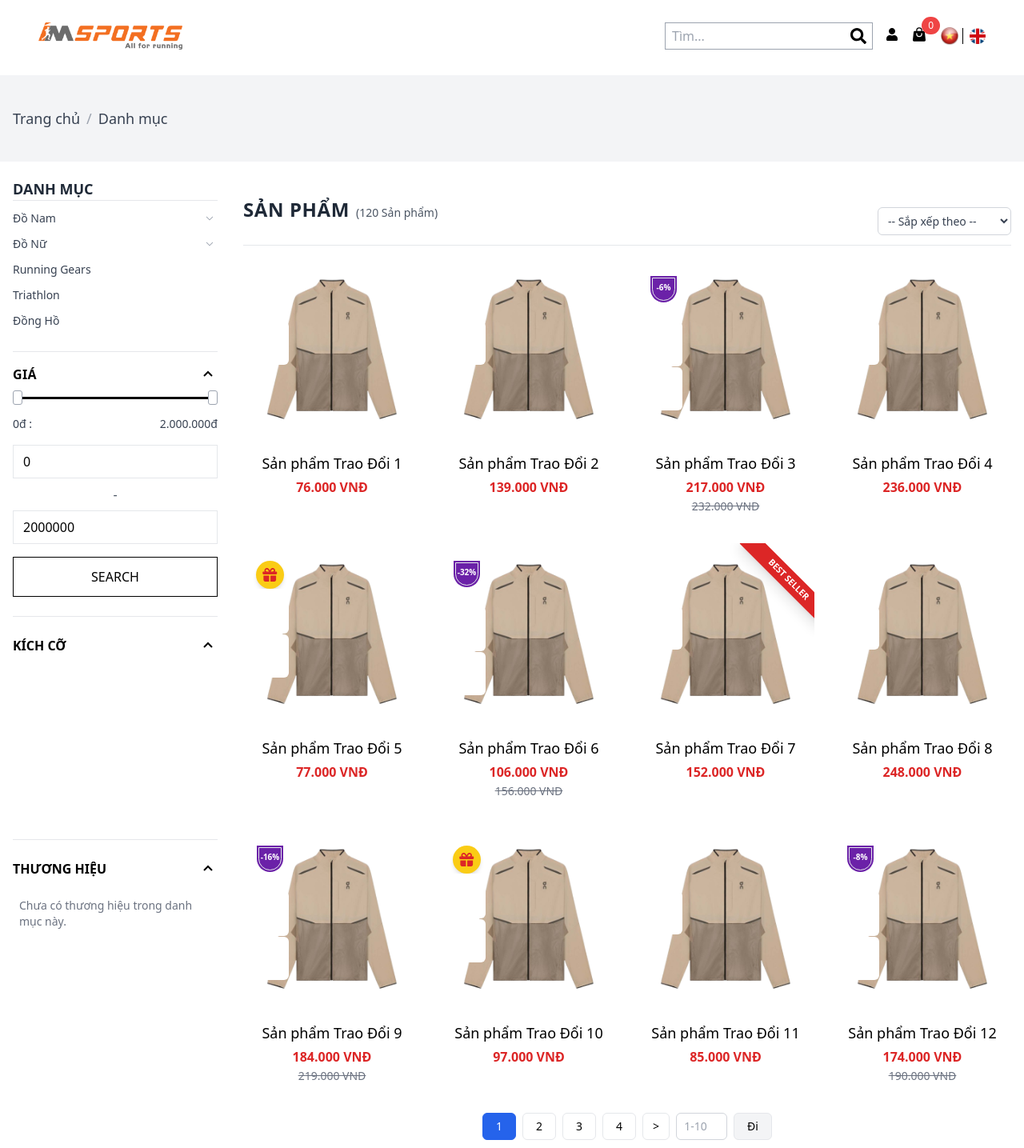
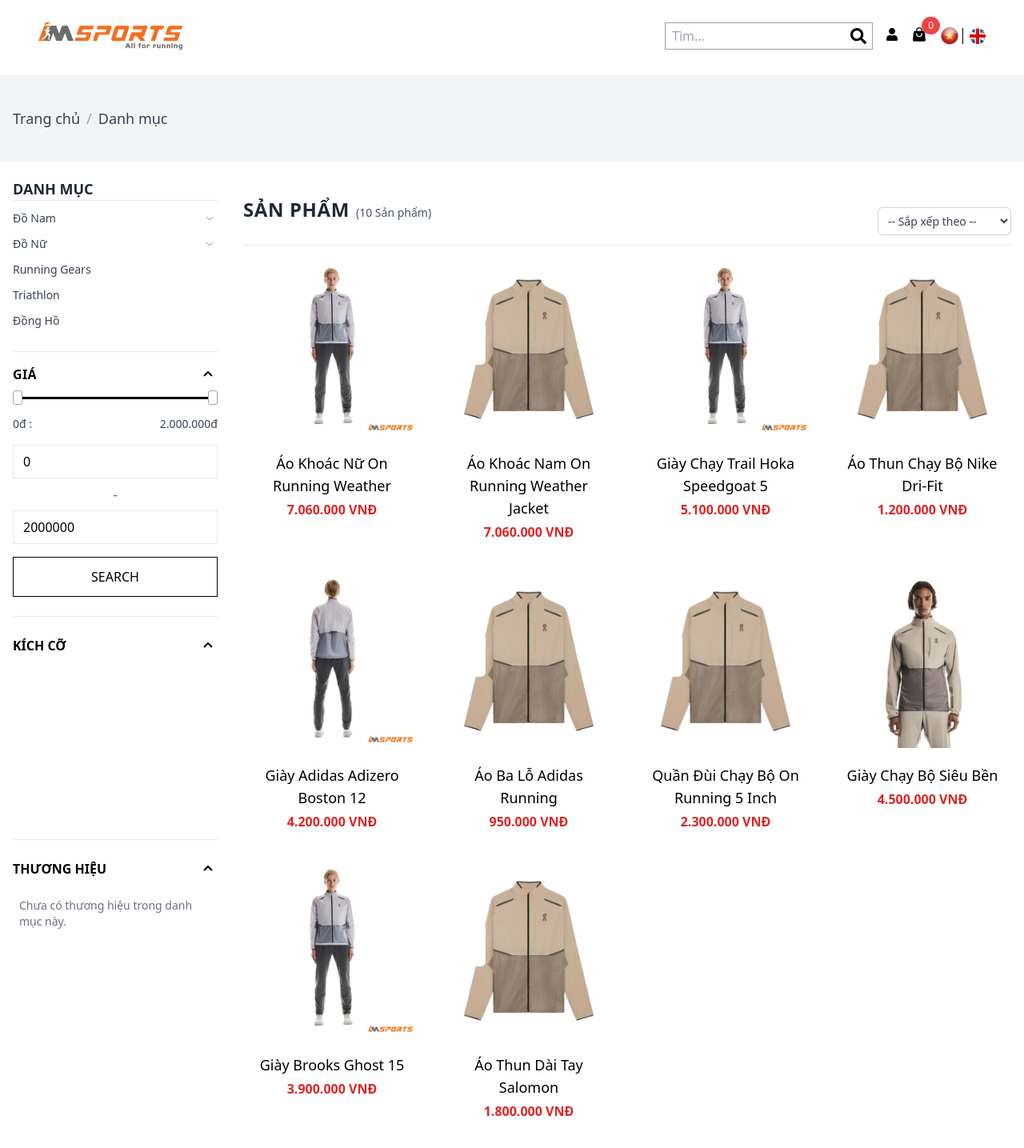
Before and after one commit to nguyenhoaiquoc/chuyende1, a React (Vite) app: page /Detail in a window 1280 px wide. Shown: the top 1435 px of the page at 80% size. Built offline with nearby package versions, Linux system fonts and the light colour scheme.

Commit message:
Cập nhật code của Quy

```diff
--- a/src/components/Gird.jsx
+++ b/src/components/Gird.jsx
@@ -1,319 +1,248 @@
-import React, { useState, useMemo } from 'react';
-import { Link } from 'react-router-dom';
-// Giả định bạn đã có các assets này
+import React, { useState, useMemo } from "react";
+import { Link } from "react-router-dom";
+import { FontAwesomeIcon } from "@fortawesome/react-fontawesome";
+import { faEye, faMagnifyingGlass } from "@fortawesome/free-solid-svg-icons";
+
+// Assets
 import Ao from "../assets/Aoremove.png";
 import sanPham2 from "../assets/sanpham2.jpg";
+import sanPham2Load from "../assets/sanpham2Load.jpg";
+import mauAnh from "../assets/mauAnh.png";
+
+// Components
 import GridHeader from "./GridHeader";
-// Font Awesome Icons
-import { FontAwesomeIcon } from '@fortawesome/react-fontawesome';
-// Sử dụng faXmark (icon X) thay vì faTimes (đã cũ)
-import { faEye, faMagnifyingGlass, faGift, faStar, faXmark } from '@fortawesome/free-solid-svg-icons';
+import ProductPopup from "./ProductPopup";
 
-// ✅ BƯỚC 1: IMPORT COMPONENT POPUP CỦA BẠN
-// (Sửa tên thành ProductPopup (số ít) để khớp với file của bạn)
-import ProductPopup from './ProductPopup';
+export default function Grid() {
+  const [currentPage, setCurrentPage] = useState(1);
+  const [quickViewProduct, setQuickViewProduct] = useState(null);
+  const ITEMS_PER_PAGE = 12;
 
-// =========================================================================
-// 1. PRODUCT CARD (Giữ nguyên logic Link)
-// =========================================================================
+  // Dữ liệu sản phẩm
+  const products = [
+    {
+      id: "SP002",
+      name: "Áo Khoác Nữ On Running Weather",
+      price: 7060000,
+      imgMain: sanPham2,
+      imgHover: sanPham2Load,
+      sale: "20%",
+      sizes: ["S", "M", "L", "XL"],
+    },
+    {
+      id: "1ME1031315",
+      name: "Áo Khoác Nam On Running Weather Jacket",
+      price: 7060000,
+      imgMain: Ao,
+      imgHover: mauAnh,
+      sale: "20%",
+      sizes: ["S", "M", "L", "XL"],
+    },
+    {
+      id: "GIAY-HOKA-002",
+      name: "Giày Chạy Trail Hoka Speedgoat 5",
+      price: 5100000,
+      imgMain: sanPham2,
+      imgHover: sanPham2Load,
+      sale: "",
+      sizes: ["S", "M", "L", "XL"],
+    },
+    {
+      id: "AO-NIKE-003",
+      name: "Áo Thun Chạy Bộ Nike Dri-Fit",
+      price: 1200000,
+      imgMain: Ao,
+      imgHover: mauAnh,
+      sale: "25%",
+      sizes: ["S", "M", "L", "XL"],
+    },
+    {
+      id: "GIAY-ADI-003",
+      name: "Giày Adidas Adizero Boston 12",
+      price: 4200000,
+      imgMain: sanPham2Load,
+      imgHover: sanPham2,
+      sale: "",
+      sizes: ["S", "M", "L", "XL"],
+    },
+    {
+      id: "AO-ADIDAS-004",
+      name: "Áo Ba Lỗ Adidas Running",
+      price: 950000,
+      imgMain: Ao,
+      imgHover: mauAnh,
+      sale: "",
+      sizes: ["S", "M", "L", "XL"],
+    },
+    {
+      id: "QUAN-ON-001",
+      name: "Quần Đùi Chạy Bộ On Running 5 Inch",
+      price: 2300000,
+      imgMain: Ao,
+      imgHover: mauAnh,
+      sale: "",
+      sizes: ["S", "M", "L", "XL"],
+    },
+    {
+      id: "SP003",
+      name: "Giày Chạy Bộ Siêu Bền",
+      price: 4500000,
+      imgMain: mauAnh,
+      imgHover: Ao,
+      sale: "10%",
+      sizes: ["S", "M", "L", "XL"],
+    },
+    {
+      id: "GIAY-BROOKS-005",
+      name: "Giày Brooks Ghost 15",
+      price: 3900000,
+      imgMain: sanPham2,
+      imgHover: mauAnh,
+      sale: "10%",
+      sizes: ["S", "M", "L", "XL"],
+    },
+    {
+      id: "AO-SALOMON-006",
+      name: "Áo Thun Dài Tay Salomon",
+      price: 1800000,
+      imgMain: Ao,
+      imgHover: mauAnh,
+      sale: "15%",
+      sizes: ["S", "M", "L", "XL"],
+    },
+  ];
 
-const ProductCard = ({ product, onQuickView }) => {
-  const discountPercent = product.oldPrice
-    ? Math.round(((product.oldPrice - product.price) / product.oldPrice) * 100)
-    : 0;
+  const TOTAL_PAGES = Math.ceil(products.length / ITEMS_PER_PAGE);
 
-  const formatPrice = (price, includeCurrency = true) => {
-    const formatted = price.toLocaleString('vi-VN');
-    return includeCurrency ? formatted + ' VNĐ' : formatted;
+  // Phân trang
+  const paginatedProducts = useMemo(() => {
+    const start = (currentPage - 1) * ITEMS_PER_PAGE;
+    return products.slice(start, start + ITEMS_PER_PAGE);
+  }, [products, currentPage]);
+
+  // Format giá
+  const formatPrice = (price) =>
+    price.toLocaleString("vi-VN") + " VNĐ";
+
+  // Xem nhanh
+  const handleQuickView = (product) => setQuickViewProduct(product);
+  const handleCloseQuickView = () => setQuickViewProduct(null);
+
+  // Chuyển trang
+  const handlePageChange = (newPage) => {
+    if (newPage >= 1 && newPage <= TOTAL_PAGES) {
+      setCurrentPage(newPage);
+      window.scrollTo({ top: 0, behavior: "smooth" });
+    }
   };
 
   return (
+    <div className="container mx-auto py-5">
+      <GridHeader totalProducts={products.length} />
+
+      <div className="grid grid-cols-2 lg:grid-cols-4 gap-6 mt-4">
+        {paginatedProducts.map((p) => (
           <Link
-      to="/Detail"
-      state={{ product: product }}
+            key={p.id}
+            to={`/product/${p.id}`}
+            state={{ product: p }}
             className="group relative block rounded-lg overflow-hidden text-center bg-white transform transition-all duration-300 hover:shadow-xl"
           >
             <div className="relative group">
-
               <div className="w-full h-full aspect-square overflow-hidden relative">
                 <img
-            src={product.imgHover}
-            alt={product.name}
+                  src={p.imgHover}
+                  alt={p.name}
                   className="object-cover w-full h-full absolute -translate-x-full group-hover:translate-x-0 transition-transform duration-500 ease-in-out z-10"
                 />
                 <img
-            src={product.imgMain}
-            alt={product.name}
+                  src={p.imgMain}
+                  alt={p.name}
                   className="object-cover w-full h-full group-hover:scale-0 transition-transform duration-500 ease-in-out delay-350 relative z-20"
                 />
               </div>
 
+              {/* Icon xem nhanh và chi tiết */}
               <div className="absolute top-[10%] left-[10px] z-30 flex flex-col items-center">
-
-          {product.oldPrice && product.oldPrice > product.price && (
-            <div className="relative flex items-center justify-center pb-1 bg-purple-800 text-white text-[10px] font-bold mb-6 rounded-b-full z-30 w-[33px] h-[33px] before:content-[''] before:absolute before:inset-0.5 before:border before:z-0 before:rounded-b-full">
-              -{discountPercent}%
-            </div>
-          )}
-          {product.isGift && (
-            <div className="flex items-center justify-center bg-yellow-400 text-white w-[35px] h-[35px] rounded-full shadow-md">
-              <FontAwesomeIcon icon={faGift} className="text-red-600 text-lg" />
-            </div>
-          )}
-
-          {product.isBestseller && (
-            <div className="absolute top-[12px] left-[105px] z-20 w-[150px] text-center
-                  bg-red-600 text-white text-[11px] font-bold uppercase
-                  py-[3px] rotate-45 shadow-lg">
-              Best Seller
-            </div>
-          )}
-
-          {/* Link Xem nhanh (Kính lúp) */}
+                {/* Xem nhanh */}
                 <div className="relative group/zoom">
-            {/* Link Xem nhanh (Kính lúp) */}
-            <Link
+                  <button
                     onClick={(e) => {
-                e.stopPropagation(); // Ngăn cả thẻ Link cha
                       e.preventDefault();
-                onQuickView(product); // Gọi hàm onQuickView
+                      e.stopPropagation();
+                      handleQuickView(p);
                     }}
                     className="hover:bg-purple-800 bg-white p-4 rounded-md mb-4 hover:text-white z-10 transition-colors duration-300 hidden md:block"
                   >
-              <FontAwesomeIcon icon={faMagnifyingGlass} className="text-[12px] opacity-0 group-hover:opacity-100 duration-500 ease-in-out transition-opacity" />
-            </Link>
-            {/* Tooltip "Xem nhanh" */}
+                    <FontAwesomeIcon
+                      icon={faMagnifyingGlass}
+                      className="text-[12px] opacity-0 group-hover:opacity-100 duration-500 ease-in-out transition-opacity"
+                    />
+                  </button>
                   <span className="absolute left-full top-1/2 -translate-y-1/2 ml-2 bg-gray-800 text-white text-xs px-2 py-1 rounded-md opacity-0 group-hover/zoom:opacity-100 transition-opacity duration-300 whitespace-nowrap pointer-events-none z-40">
                     Xem nhanh
                   </span>
                 </div>
-          {/* Link Xem chi tiết (Mắt) */}
+
+                {/* Xem chi tiết */}
                 <div className="relative group/eye">
-            {/* Link Xem chi tiết (Mắt) */}
                   <Link
-              to="/Detail"
-              state={{ product: product }}
-              onClick={(e) => e.stopPropagation()} // Ngăn thẻ Link cha
+                    to={`/product/${p.id}`}
+                    state={{ product: p }}
+                    onClick={(e) => e.stopPropagation()}
                     className="bg-white hover:bg-purple-800 p-4 rounded-md hover:text-white z-10 transition-colors duration-300"
                   >
-              <FontAwesomeIcon icon={faEye} className="text-[12px] opacity-0 group-hover:opacity-100 duration-500 ease-in-out transition-opacity" />
+                    <FontAwesomeIcon
+                      icon={faEye}
+                      className="text-[12px] opacity-0 group-hover:opacity-100 duration-500 ease-in-out transition-opacity"
+                    />
                   </Link>
-            {/* Tooltip "Xem chi tiết" */}
                   <span className="absolute left-full top-1/2 -translate-y-1/2 ml-2 bg-gray-800 text-white text-xs px-2 py-1 rounded-md opacity-0 group-hover/eye:opacity-100 transition-opacity duration-300 whitespace-nowrap pointer-events-none z-40">
                     Xem chi tiết
                   </span>
                 </div>
               </div>
             </div>
+
             {/* Thông tin sản phẩm */}
             <div className="mt-2 p-3 text-center">
-        <div className="font-medium text-[14px] md:text-lg">
-          {product.name}
-        </div>
+              <div className="font-medium text-[14px] md:text-lg">{p.name}</div>
               <div className="flex flex-col items-center mt-1">
                 <div className="text-red-600 font-bold text-base">
-            {formatPrice(product.price)}
+                  {formatPrice(p.price)}
                 </div>
-          {product.oldPrice && product.oldPrice > product.price && (
+                {p.oldPrice && (
                   <div className="text-gray-500 text-sm line-through mt-0.5">
-              {formatPrice(product.oldPrice, true)}
+                    {formatPrice(p.oldPrice)}
                   </div>
                 )}
               </div>
             </div>
           </Link>
-  );
-};
+        ))}
+      </div>
 
-
-// =========================================================================
-// 2. PHÂN TRANG (Giữ nguyên)
-// =========================================================================
-
-const Pagination = ({ currentPage, totalPages, onPageChange }) => {
-  // ... (Logic phân trang giữ nguyên) ...
-  const [jumpPageInput, setJumpPageInput] = useState("");
-
-  const pageNumbers = useMemo(() => {
-    if (totalPages <= 4) {
-      return [...Array(totalPages).keys()].map((i) => i + 1);
-    }
-    let startPage = 1;
-    if (currentPage <= 2) startPage = 1;
-    else if (currentPage >= totalPages - 1) startPage = totalPages - 3;
-    else startPage = currentPage - 1;
-    return [startPage, startPage + 1, startPage + 2, startPage + 3];
-  }, [currentPage, totalPages]);
-
-  const handleJumpToPage = () => {
-    const page = parseInt(jumpPageInput, 10);
-    if (page >= 1 && page <= totalPages) {
-      onPageChange(page);
-      setJumpPageInput("");
-      window.scrollTo({ top: 0, behavior: "smooth" });
-    } else {
-      alert(`Vui lòng nhập số trang hợp lệ (1 - ${totalPages})`);
-    }
-  };
-
-  const handleJumpOnEnter = (e) => {
-    if (e.key === "Enter") handleJumpToPage();
-  };
-
-  if (totalPages <= 1) return null;
-
-  return (
-    <nav
-      className="flex flex-wrap justify-center items-center gap-2 mt-6 px-4"
-      aria-label="Pagination"
-    >
-      {currentPage > 1 && (
+      {/* Phân trang */}
+      <div className="flex justify-center mt-6 gap-2">
+        {Array.from({ length: TOTAL_PAGES }, (_, i) => (
           <button
-          onClick={() => onPageChange(currentPage - 1)}
-          className="px-3 py-1.5 border rounded-md text-sm font-medium hover:bg-gray-100"
-        >
-          &lt;
-        </button>
-      )}
-
-      {pageNumbers.map((page) => (
-        <button
-          key={page}
-          onClick={() => onPageChange(page)}
-          disabled={page === currentPage}
-          className={`px-4 py-1.5 border rounded-md text-sm font-medium transition-all duration-150 ${page === currentPage
-            ? "bg-blue-600 text-white border-blue-600 cursor-not-allowed"
+            key={i}
+            onClick={() => handlePageChange(i + 1)}
+            className={`px-4 py-1.5 border rounded-md text-sm font-medium ${
+              currentPage === i + 1
+                ? "bg-blue-600 text-white border-blue-600"
                 : "hover:bg-gray-100"
             }`}
           >
-          {page}
+            {i + 1}
           </button>
-      ))}
-
-      {currentPage < totalPages && (
-        <button
-          onClick={() => onPageChange(currentPage + 1)}
-          className="px-3 py-1.5 border rounded-md text-sm font-medium hover:bg-gray-100"
-        >
-          &gt;
-        </button>
-      )}
-
-      <input
-        type="number"
-        value={jumpPageInput}
-        onChange={(e) => setJumpPageInput(e.target.value)}
-        onKeyDown={handleJumpOnEnter}
-        className="w-16 border border-gray-300 rounded-md px-2 py-1.5 text-sm focus:outline-none focus:ring-2 focus:ring-blue-500 text-center"
-        placeholder={`1-${totalPages}`}
-        min="1"
-        max={totalPages}
-      />
-      <button
-        onClick={handleJumpToPage}
-        className="px-4 py-1.5 border rounded-md text-sm font-medium bg-gray-100 hover:bg-gray-200"
-      >
-        Đi
-      </button>
-    </nav>
-
-  );
-};
-
-// =========================================================================
-// 3. GRID MAIN COMPONENT (Cập nhật logic Popup)
-// =========================================================================
-
-export default function Grid() {
-  const [currentPage, setCurrentPage] = useState(1);
-  // quickViewProduct sẽ lưu trữ sản phẩm cần xem nhanh (hoặc null)
-  const [quickViewProduct, setQuickViewProduct] = useState(null);
-  const TOTAL_PAGES = 10;
-  const ITEMS_PER_PAGE = 12;
-
-  // Hàm này được gọi bởi ProductCard
-  const handleQuickView = (product) => {
-    setQuickViewProduct(product);
-  };
-
-  // Hàm này sẽ được truyền vào ProductsPopup để đóng
-  const handleCloseQuickView = () => {
-    setQuickViewProduct(null);
-  };
-
-  // --- Dữ liệu giả (Mock Data) ---
-  const allProducts = useMemo(() => {
-    return [...Array(TOTAL_PAGES * ITEMS_PER_PAGE).keys()].map(i => {
-      const id = i + 1;
-      const price = (Math.floor(Math.random() * 200) + 50) * 1000;
-      let oldPrice = null;
-      let isGift = id % 5 === 0;
-      let isBestseller = id % 7 === 0;
-
-      if (id % 3 === 0) {
-        oldPrice = price + (Math.floor(Math.random() * 50) + 10) * 1000;
-      }
-
-      return {
-        id,
-        name: `Sản phẩm Trao Đổi ${id}`,
-        price: oldPrice ? price : price,
-        oldPrice: oldPrice,
-        imgMain: Ao,
-        imgHover: sanPham2,
-        isGift,
-        isBestseller
-      };
-    });
-  }, []);
-
-  const paginatedProducts = useMemo(() => {
-    const start = (currentPage - 1) * ITEMS_PER_PAGE;
-    const end = start + ITEMS_PER_PAGE;
-    return allProducts.slice(start, end);
-  }, [allProducts, currentPage]);
-
-  const handlePageChange = (newPage) => {
-    if (newPage >= 1 && newPage <= TOTAL_PAGES) {
-      setCurrentPage(newPage);
-      window.scrollTo({ top: 0, behavior: 'smooth' });
-    }
-  };
-
-  return (
-    <div className="container mx-auto py-5">
-
-      <GridHeader totalProducts={allProducts.length} />
-
-      <div className="grid grid-cols-2 lg:grid-cols-4 gap-4 md:gap-6 mt-4">
-        {paginatedProducts.map(product => (
-          <ProductCard
-            key={product.id}
-            product={product}
-            onQuickView={handleQuickView}
-          />
         ))}
       </div>
 
-      <Pagination
-        currentPage={currentPage}
-        totalPages={TOTAL_PAGES}
-        onPageChange={handlePageChange}
-      />
-
+      {/* Popup xem nhanh */}
       {quickViewProduct && (
-        <ProductPopup
-          product={quickViewProduct}
-          onClose={handleCloseQuickView}
-        />
+        <ProductPopup product={quickViewProduct} onClose={handleCloseQuickView} />
       )}
-
     </div>
   );
 }
-
-// Hàm formatPrice (tách ra ngoài nếu cần dùng chung)
-const formatPrice = (price, includeCurrency = false) => {
-  const formatted = price.toLocaleString('vi-VN');
-  return includeCurrency ? formatted + ' VNĐ' : formatted;
-};
```
Lines whose indentation alone changed are shown as unchanged.
